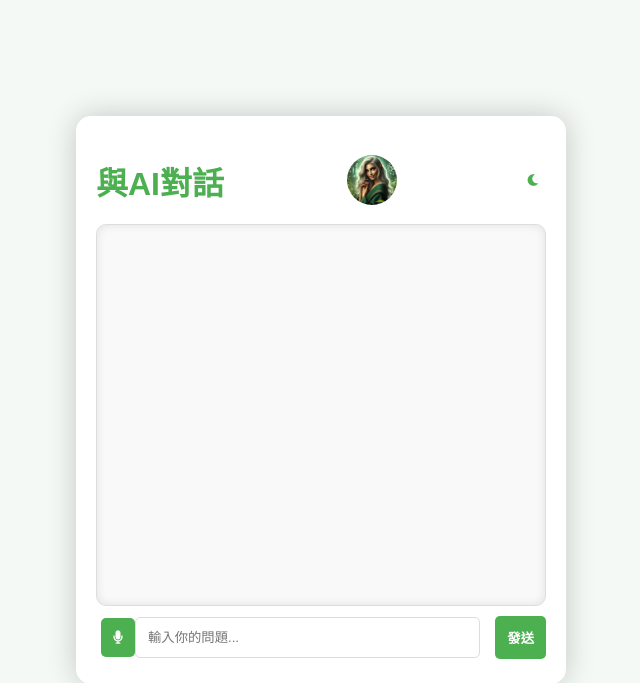
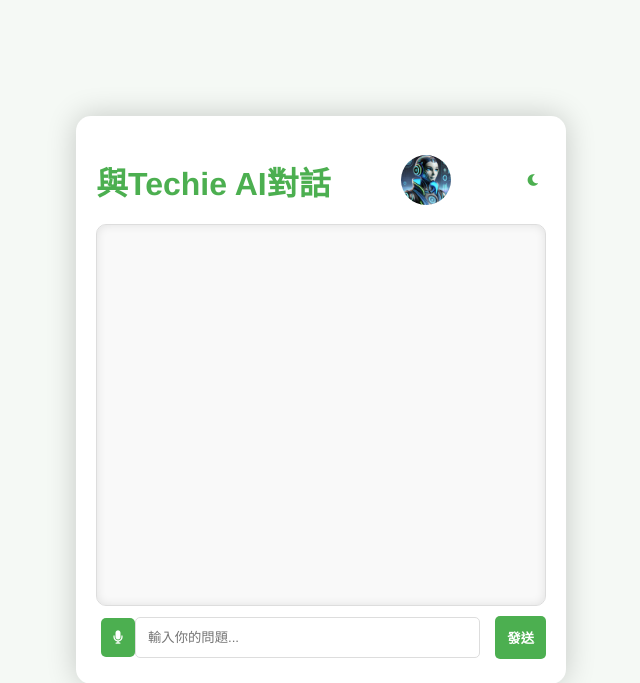
Before and after one commit to Oinktech2024/Techie-AI, a Flask app: page / in a window 1280 px wide. Shown: the top 683 px of the page, without its empty margins (319-959 px from the left). Run offline with Flask 3, Linux system fonts and the light colour scheme.

Commit message:
Update index.html

```diff
--- a/templates/index.html
+++ b/templates/index.html
@@ -4,16 +4,16 @@
     <meta charset="UTF-8">
     <meta http-equiv="X-UA-Compatible" content="IE=edge">
     <meta name="viewport" content="width=device-width, initial-scale=1.0">
-    <title>與AI對話</title>
+    <title>與Techie AI對話</title>
     <link rel="stylesheet" href="/static/styles.css">
-    <link rel="icon" href="/favicon.ico" type="image/x-icon"> <!-- 引入網站圖標 -->
+    <link rel="icon" href="//favicon.ico" type="image/x-icon"> <!-- 引入網站圖標 -->
     <link rel="stylesheet" href="https://cdnjs.cloudflare.com/ajax/libs/font-awesome/6.0.0-beta3/css/all.min.css"> <!-- Font Awesome Icons -->
 </head>
 <body>
     <div class="chat-container">
         <div class="header">
-            <h1>與AI對話</h1>
-            <img src="/static/liya.jpg" alt="Liya" class="liya-image">
+            <h1>與Techie AI對話</h1>
+            <img src="/static/bot.jpg" alt="Techie" class="liya-image">
             <button id="theme-toggle" class="theme-btn" title="切換主題">
                 <i class="fas fa-moon"></i>
             </button>
```
